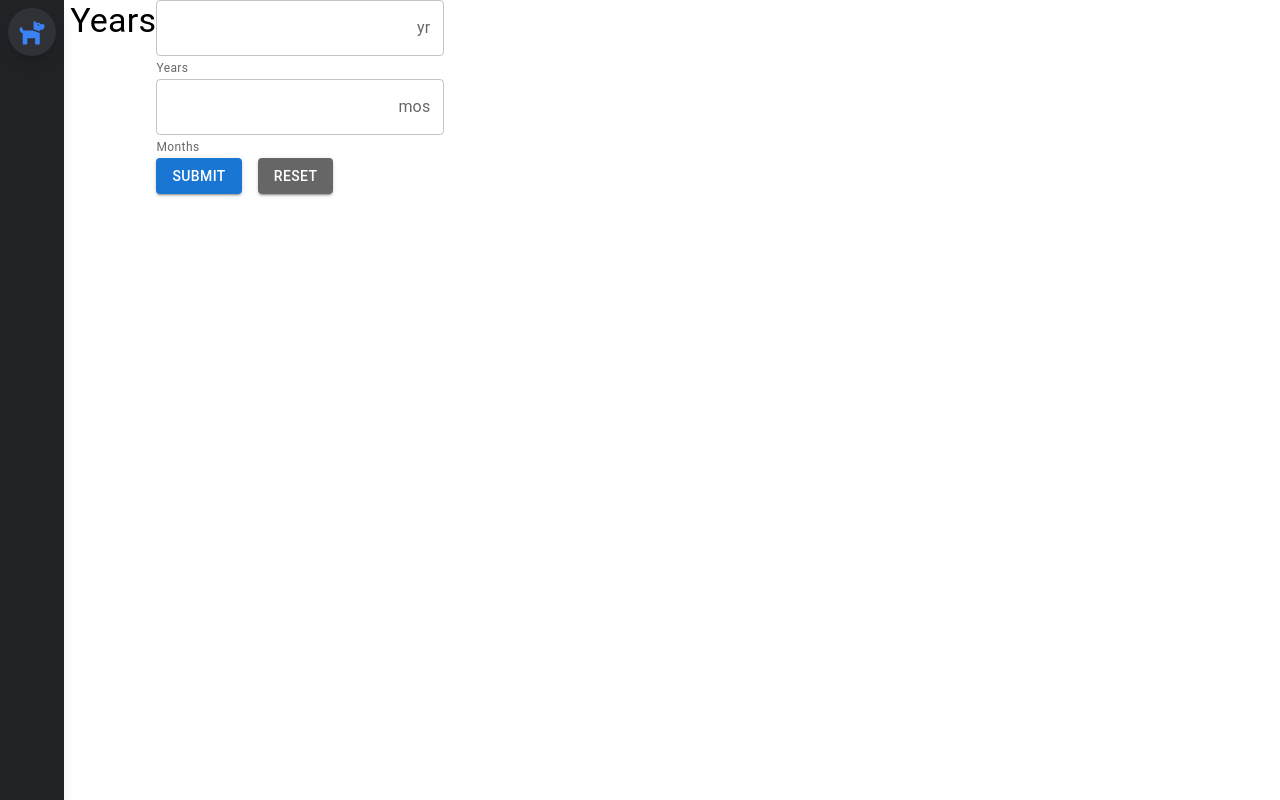
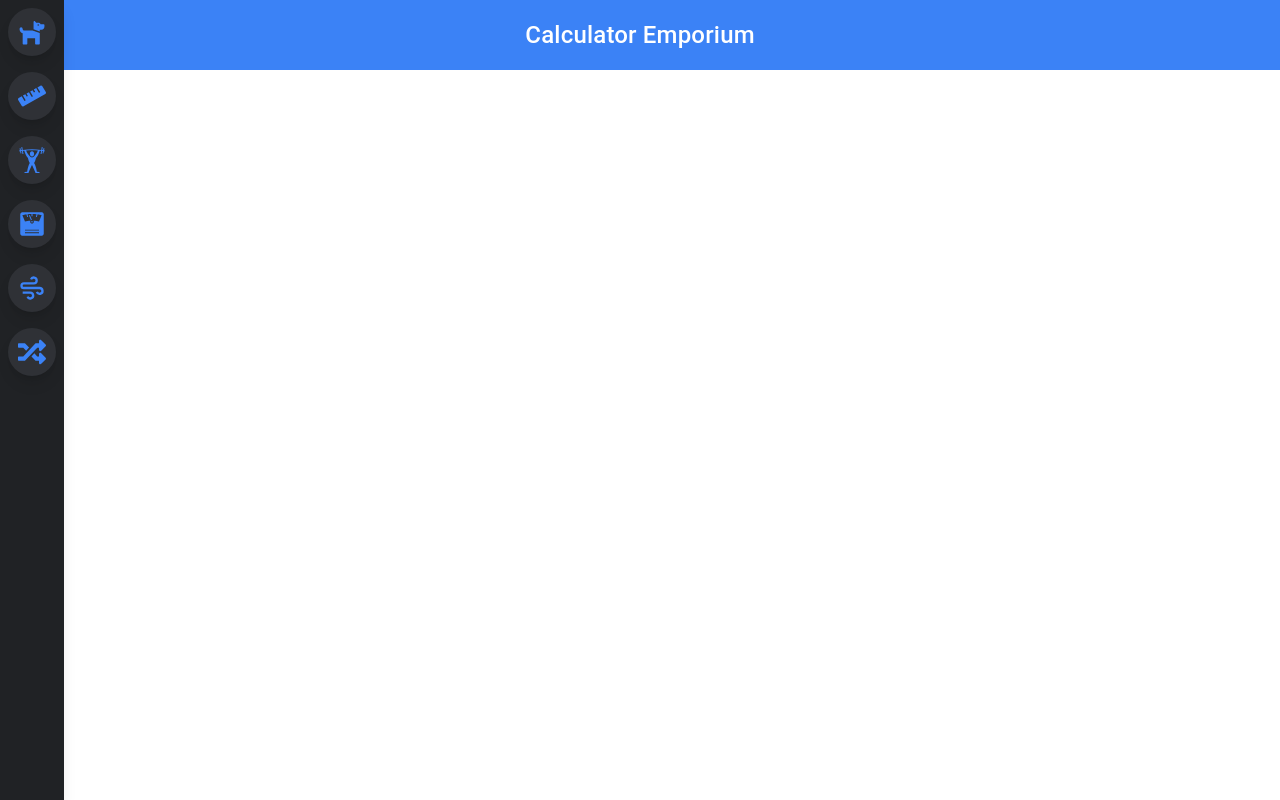
Before and after one commit to colemilne54/Calculator-Emporium, a React (Create React App) app: page / in a window 1280 px wide. Built offline with nearby package versions, Linux system fonts and the light colour scheme.

Commit message:
Layout down, working on styling component div

```diff
--- a/src/App.js
+++ b/src/App.js
@@ -1,21 +1,41 @@
 import React from 'react';
 import './index.css';
-import RandomNumberGenerator from './Components/Calculators/RandomNumberGenerator';
+
 import AppAppBar from './Components/UI/AppBar';
 import AppFooter from './Components/UI/AppFooter';
+import SideBar from './Components/UI/SideBar';
+
 import DogYears from './Components/Calculators/DogYears';
+import FeetToInches from './Components/Calculators/FeetToInches'
 import BarbellWeight from './Components/Calculators/BarbellWeight';
+import BMI from './Components/Calculators/BMI';
+import WindChill from './Components/Calculators/WindChill'
 import DaysUntil from './Components/Calculators/DaysUntil';
-import SideBar from './Components/UI/SideBar';
+import RandomNumberGenerator from './Components/Calculators/RandomNumberGenerator';
+
+
+import { Route, Routes, Link } from "react-router-dom"
+
 
 export default function App() {
   return (
     <>
       <div className="flex">
+        <AppAppBar />
         <SideBar />
-        {/* <DaysUntil /> */}
-        <DogYears />
+        <div className="flex">
+          <Routes>
+            <Route path="/"/>
+            <Route path="/dog-years" element={<DogYears />} />
+            <Route path="/feet-to-inches" element={<FeetToInches />} />
+            <Route path="/barbell-weight" element={<BarbellWeight />} />
+            <Route path="/bmi" element={<BMI />} />
+            <Route path="/windchill" element={<WindChill />} />
+            <Route path="/random-number" element={<RandomNumberGenerator />} />
+          </Routes>
+        </div>
       </div>
+
     </>
   );
 }
--- a/src/Components/UI/AppBar.js
+++ b/src/Components/UI/AppBar.js
@@ -12,15 +12,15 @@ const rightLink = {
 
 function AppAppBar() {
   return (
-    <div>
-      <AppBar position="fixed">
-        <Toolbar sx={{ justifyContent: 'space-between' }}>
-          <Box sx={{ flex: 1 }} />
+    <div id="header-div" className="bg-blue-500">
+      <AppBar position="fixed" className="bg-blue-500">
+        <Toolbar className="bg-blue-500" sx={{ justifyContent: 'space-between' }}>
+          <Box sx={{ flex: 1 }} className="bg-blue-500"/>
           <Link
             variant="h6"
             underline="none"
             color="inherit"
-            href="/premium-themes/onepirate/"
+            href="/"
             sx={{ fontSize: 24 }}
           >
             {'Calculator Emporium'}
@@ -30,7 +30,7 @@ function AppAppBar() {
               color="inherit"
               variant="h6"
               underline="none"
-              href="/premium-themes/onepirate/sign-in/"
+              href="/"
               sx={rightLink}
             >
               {/* {'Sign In'} */}
@@ -38,7 +38,7 @@ function AppAppBar() {
             <Link
               variant="h6"
               underline="none"
-              href="/premium-themes/onepirate/sign-up/"
+              href="/"
               sx={{ ...rightLink, color: 'secondary.main' }}
             >
               {/* {'Sign Up'} */}
--- a/src/Components/UI/SideBar.js
+++ b/src/Components/UI/SideBar.js
@@ -1,16 +1,39 @@
-import { FaDog, FaRuler } from 'react-icons/fa';
-import { GiWeightLiftingUp, GiWeightScale, GiCardRandom } from 'react-icons/gi'
+import { FaDog, FaRuler, FaRandom } from 'react-icons/fa';
+import { GiWeightLiftingUp, GiWeightScale } from 'react-icons/gi'
 import { RiWindyFill } from "react-icons/ri";
-import { BrowserRouter as Router, Route, Switch, Link } from 'react-router-dom';
+import { Link } from 'react-router-dom';
 
 
 const SideBar = () => {
     return (
         <div className="fixed top-0 left-0 h-screen w-16 m-0
-                        flex flex-col
-                        bg-primary text-secondary shadow-lg">
+        flex flex-col
+        bg-primary text-secondary shadow-lg">
 
+        <Link to="/dog-years">
             <SideBarIcon icon={<FaDog size="28" />} text="Dog Years Calculator" />
+        </Link>
+
+        <Link to="/feet-to-inches">
+            <SideBarIcon icon={<FaRuler size="28" />} text="Feet to Inches Calculator" />
+        </Link>
+
+        <Link to="/barbell-weight">
+            <SideBarIcon icon={<GiWeightLiftingUp size="28" />} text="Barbell Weight Calculator" />
+        </Link>
+
+        <Link to="/bmi">
+            <SideBarIcon icon={<GiWeightScale size="28" />} text="BMI Calculator" />
+        </Link>
+
+        <Link to="/windchill">
+            <SideBarIcon icon={<RiWindyFill size="28" />} text="Wind Chill Calculator" />
+        </Link>
+
+        <Link to="/random-number">
+            <SideBarIcon icon={<FaRandom size="28" />} text="Random Number Generator" />
+        </Link>
+
         </div>
     );
 };
@@ -19,7 +42,7 @@ const SideBarIcon = ({ icon, text }) => (
     <div className="sidebar-icon group">
         {icon}
 
-        <span class="sidebar-tooltip group-hover:scale-100">
+        <span className="sidebar-tooltip group-hover:scale-100">
             {text}
         </span>
     </div>
--- a/src/index.css
+++ b/src/index.css
@@ -25,6 +25,10 @@ h1,
 p {
   font-family: -apple-system, BlinkMacSystemFont, 'Segoe UI', Roboto, Oxygen,
     Ubuntu, Cantarell, 'Open Sans', 'Helvetica Neue', sans-serif;
+}
+
+#header-div {
+  z-index: -1;
 }
 
 #donut-45 {
--- a/src/index.js
+++ b/src/index.js
@@ -1,5 +1,7 @@
 import React, { StrictMode } from 'react';
 import { createRoot } from 'react-dom/client';
+import DogYears from './Components/Calculators/DogYears';
+import { BrowserRouter } from "react-router-dom"
 
 import App from './App';
 
@@ -8,6 +10,8 @@ const root = createRoot(rootElement);
 
 root.render(
   <StrictMode>
-    <App />
+    <BrowserRouter>
+      <App />
+    </BrowserRouter>
   </StrictMode>
 );
```
